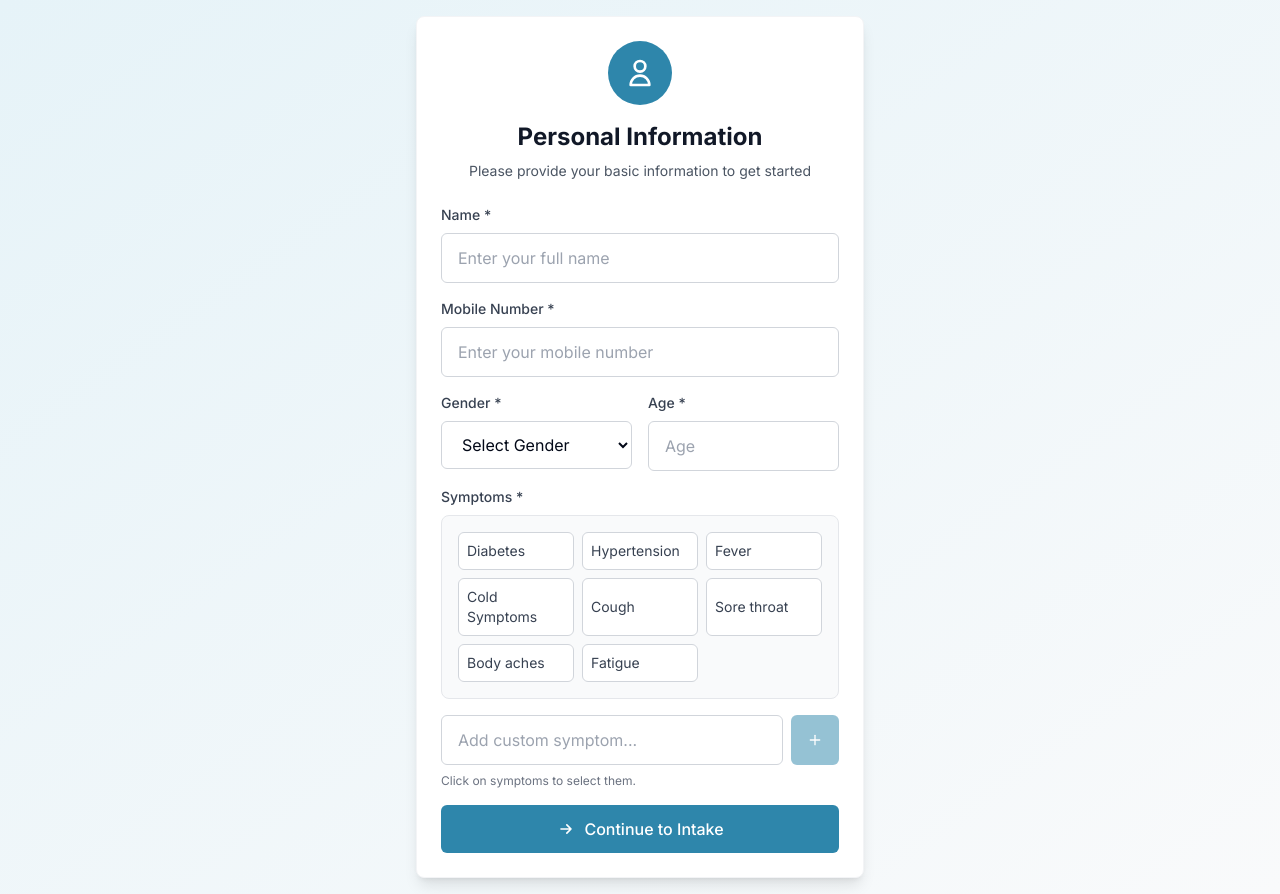
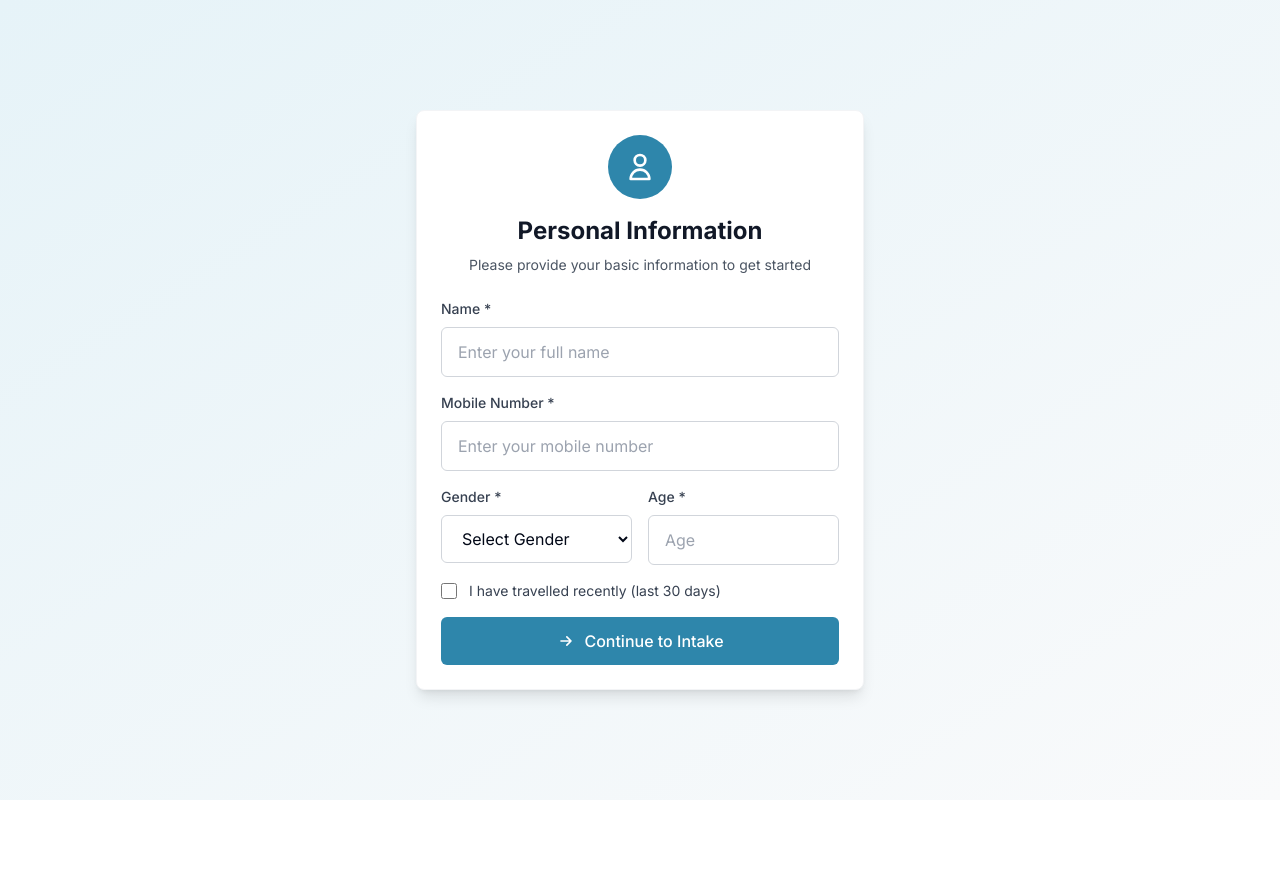
Before and after one commit to yjainexcollo/Clinic-AI, a React (Vite) app in the folder frontend/: page /patient-registration in a window 1280 px wide. After the commit the page ends 800 px from the top, so only its background shows below. Built offline with nearby package versions, Linux system fonts and the light colour scheme.

Commit message:
frontend of personal information completed

```diff
--- a/frontend/src/components/PersonalForm.tsx
+++ b/frontend/src/components/PersonalForm.tsx
@@ -1,6 +1,5 @@
 import React, { useState } from "react";
 import { createPatient, PatientData } from "../services/patientService.ts";
-import SymptomSelector from "./SymptomSelector";
 
 interface PersonalFormProps {
   onPatientCreated?: (patientId: string) => void;
@@ -11,7 +10,7 @@ interface PersonalFormData {
   mobileNumber: string;
   gender: string;
   age: string;
-  symptoms: string[];
+  travelHistory: boolean;
 }
 
 const PersonalForm: React.FC<PersonalFormProps> = ({ onPatientCreated }) => {
@@ -20,7 +19,7 @@ const PersonalForm: React.FC<PersonalFormProps> = ({ onPatientCreated }) => {
     mobileNumber: "",
     gender: "",
     age: "",
-    symptoms: [],
+    travelHistory: false,
   });
   const [loading, setLoading] = useState(false);
   const [error, setError] = useState("");
@@ -33,21 +32,15 @@ const PersonalForm: React.FC<PersonalFormProps> = ({ onPatientCreated }) => {
     setForm({ ...form, [e.target.name]: e.target.value });
   };
 
-  const handleSymptomsChange = (symptoms: string[]) => {
-    setForm({ ...form, symptoms });
+  const handleCheckboxChange = (e: React.ChangeEvent<HTMLInputElement>) => {
+    const { name, checked } = e.target;
+    setForm((prev) => ({ ...prev, [name]: checked }));
   };
 
   const handleSubmit = async (e: React.FormEvent) => {
     e.preventDefault();
     setLoading(true);
     setError("");
-
-    // Validate symptoms
-    if (form.symptoms.length === 0) {
-      setError("Please select or add at least one symptom.");
-      setLoading(false);
-      return;
-    }
 
     try {
       // Convert age to number for proper data type
@@ -68,8 +61,8 @@ const PersonalForm: React.FC<PersonalFormProps> = ({ onPatientCreated }) => {
       const result = await createPatient(patientData);
 
       if (result.success && result.patient_id) {
-        // Store symptoms in localStorage for the intake process
-        localStorage.setItem(`symptoms_${result.patient_id}`, JSON.stringify(form.symptoms));
+        // Persist travel history flag for later use if needed
+        localStorage.setItem(`travel_${result.patient_id}`, JSON.stringify(form.travelHistory));
 
         if (onPatientCreated) onPatientCreated(result.patient_id);
       } else {
@@ -178,12 +171,20 @@ const PersonalForm: React.FC<PersonalFormProps> = ({ onPatientCreated }) => {
             </div>
           </div>
 
-          {/* Symptoms Field */}
-          <SymptomSelector
-            selectedSymptoms={form.symptoms}
-            onSymptomsChange={handleSymptomsChange}
-            placeholder="Select or type your symptoms..."
-          />
+          {/* Travel History Checkbox */}
+          <div className="flex items-center gap-3">
+            <input
+              id="travelHistory"
+              name="travelHistory"
+              type="checkbox"
+              checked={form.travelHistory}
+              onChange={handleCheckboxChange}
+              className="h-4 w-4 rounded border-gray-300 text-medical-primary focus:ring-medical-primary"
+            />
+            <label htmlFor="travelHistory" className="text-sm text-gray-700">
+              I have travelled recently (last 30 days)
+            </label>
+          </div>
 
           {/* Submit Button */}
           <button
```
